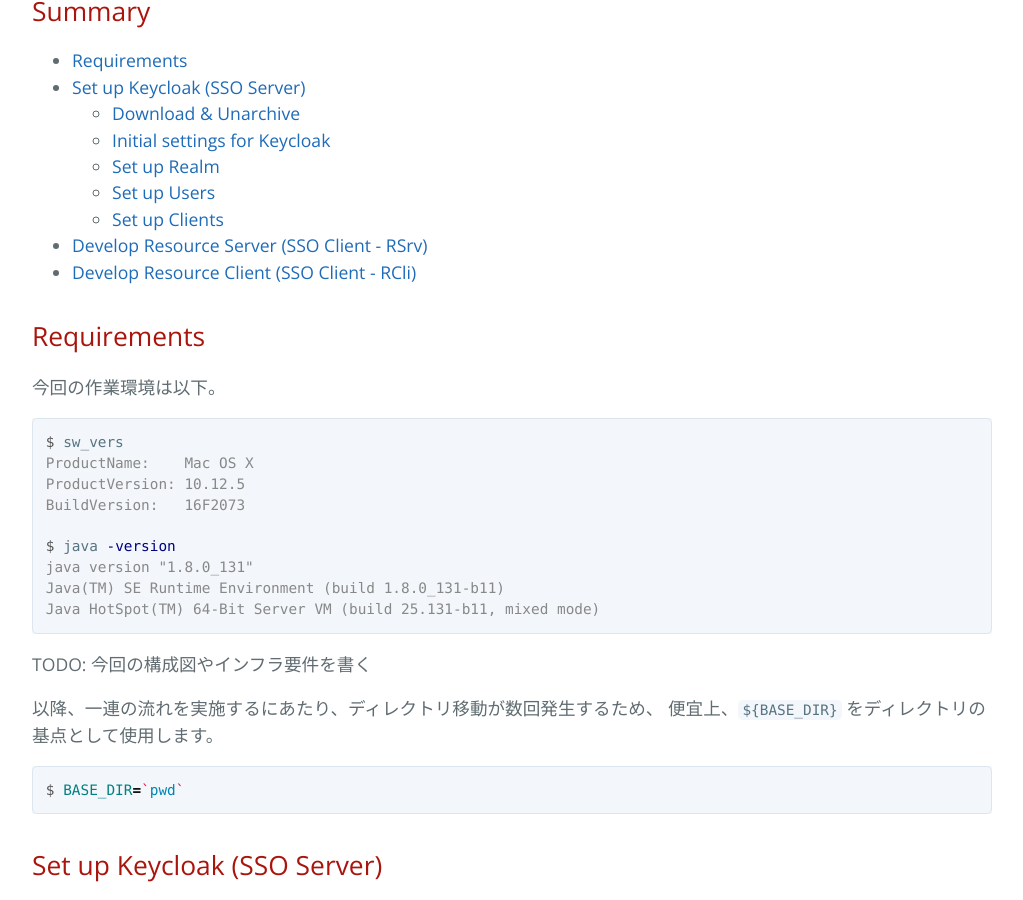
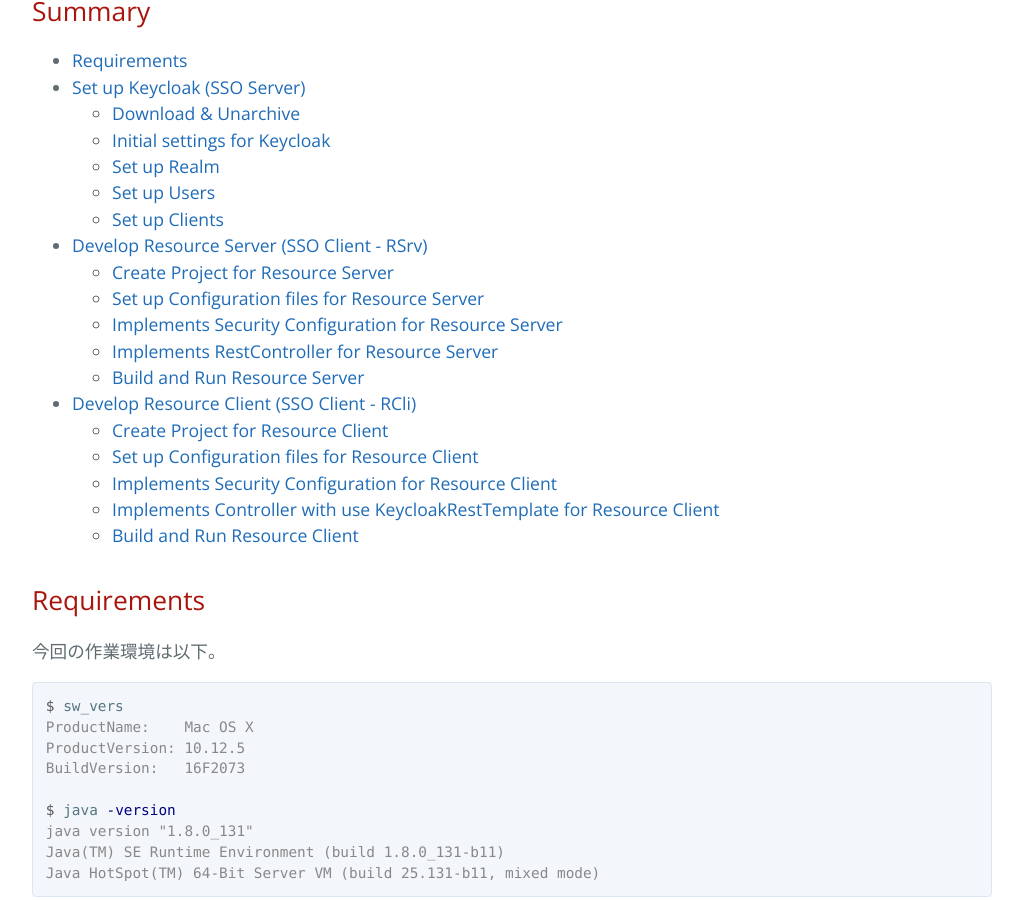
Before and after one commit to yo1000/blog.yo1000.com, a Jekyll site: the page built from _posts/2017-12-18-keycloak-demo.md, in a window 1280 px wide and 900 px high, scrolled down 456 px. Shown: the whole window, without its empty margins (224-1247 px from the left). Built offline with Jekyll 4.4.1, drawn with Linux system fonts in a browser that asks for light colours; our own code applies the rules of GitHub Pages for plain Markdown files; some of the changed text lies outside the part shown.

Commit message:
Update 2017-12-18-keycloak-demo.md

````diff
--- a/_posts/2017-12-18-keycloak-demo.md
+++ b/_posts/2017-12-18-keycloak-demo.md
@@ -18,7 +18,17 @@
   - [Set up Users](#set-up-users)
   - [Set up Clients](#set-up-clients)
 - [Develop Resource Server (SSO Client - RSrv)](#develop-resource-server-sso-client---rsrv)
+  - [Create Project for Resource Server](#create-project-for-resource-server)
+  - [Set up Configuration files for Resource Server](#set-up-configuration-files-for-resource-server)
+  - [Implements Security Configuration for Resource Server](#implements-security-configuration-for-resource-server)
+  - [Implements RestController for Resource Server](#implements-restcontroller-for-resource-server)
+  - [Build and Run Resource Server](#build-and-run-resource-server)
 - [Develop Resource Client (SSO Client - RCli)](#develop-resource-client-sso-client---rcli)
+  - [Create Project for Resource Client](#create-project-for-resource-client)
+  - [Set up Configuration files for Resource Client](#set-up-configuration-files-for-resource-client)
+  - [Implements Security Configuration for Resource Client](#implements-security-configuration-for-resource-client)
+  - [Implements Controller with use KeycloakRestTemplate for Resource Client](#implements-controller-with-use-keycloakresttemplate-for-resource-client)
+  - [Build and Run Resource Client](#build-and-run-resource-client)
 
 ## Requirements
 
@@ -163,6 +173,10 @@
 
 ## Develop Resource Server (SSO Client - RSrv)
 
+### Create Project for Resource Server
+
+Spring Initializr で、リソースサーバー用のプロジェクトを作成します。
+
 ```console
 $ cd ${BASE_DIR}
 $ curl https://start.spring.io/starter.tgz \
@@ -322,7 +338,9 @@
 
 ## Develop Resource Client (SSO Client - RCli)
 
-### Create Project
+### Create Project for Resource Client
+
+Spring Initializr で、リソースクライアント用のプロジェクトを作成します。
 
 ```console
 $ cd ${BASE_DIR}
@@ -352,6 +370,7 @@
 ### Set up Configuration files for Resource Client
 
 リソースクライアント用の、構成ファイルをセットアップします。
+
 こちらでは、リソースサーバーでは設定しなかった `keycloak.json` が必要になります。
 [Set up Clients](#set-up-clients) で、`$RES_CLI_ID` 変数に取ったクライアント ID を使用して、`keycloak.json` を出力します。
 
@@ -511,7 +530,7 @@
 ' > src/main/kotlin/com/yo1000/keycloak/resource/client/KcResourceClientController.kt
 ```
 
-### Build and Run Resource Server
+### Build and Run Resource Client
 
 ```console
 $ ./mvnw clean spring-boot:run &
````
Also changed, not shown: other parts of _posts/2017-12-18-keycloak-demo.md (+2 -0 lines).
